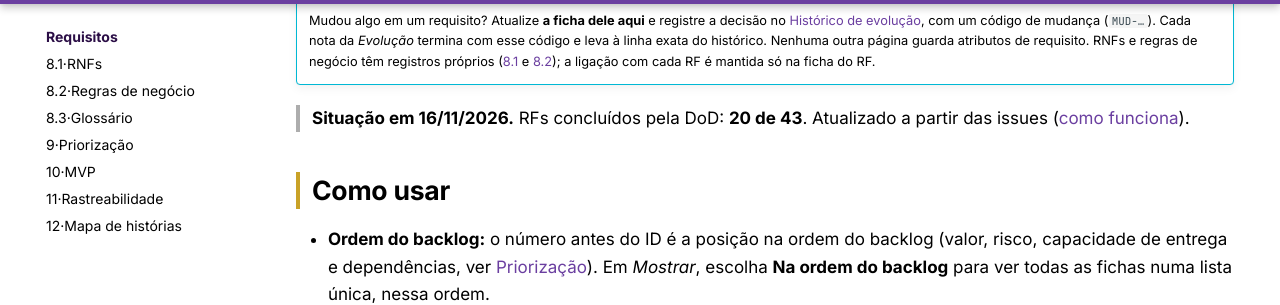
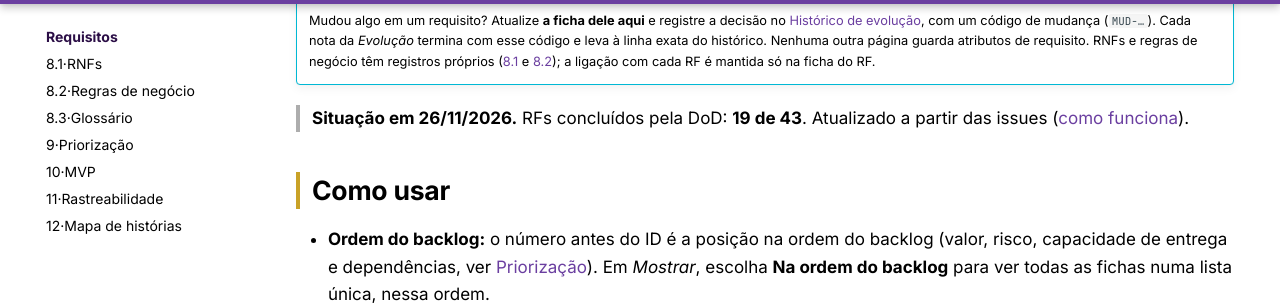
Before and after one commit to mdsreq-fga-unb/REQ-2026.2-T01-MaesGuerreiras, an MkDocs documentation site: the page built from docs/08-requisitos/index.md, in a window 1280 px wide and 900 px high, scrolled down 357 px. Shown: the part 152-457 px from the top of the window. Built offline with MkDocs 1.6.1 and Material for MkDocs 9.7.7, drawn with Linux system fonts in a browser that asks for light colours; some of the changed text lies outside the part shown.

Commit message:
Atualiza a situação dos requisitos a partir das issues

```diff
--- a/docs/08-requisitos/index.md
+++ b/docs/08-requisitos/index.md
@@ -18,7 +18,7 @@ condições, critérios, prioridade, entrega, situação e evolução. As outras
     requisito. RNFs e regras de negócio têm registros próprios
     ([8.1](rnf.md) e [8.2](regras.md)); a ligação com cada RF é mantida só na ficha do RF.
 
-> **Situação em 16/11/2026.** RFs concluídos pela DoD: **20 de 43**. Atualizado a partir das issues ([como funciona](../13-dor-dod/index.md#137-como-a-situacao-e-atualizada)).
+> **Situação em 26/11/2026.** RFs concluídos pela DoD: **19 de 43**. Atualizado a partir das issues ([como funciona](../13-dor-dod/index.md#137-como-a-situacao-e-atualizada)).
 
 ## Como usar
 
@@ -245,8 +245,8 @@ Gestão das doações de itens recebidas e distribuídas. **Valor de negócio (V
 
 </details>
 
-<details class="ficha" id="rf12" data-cp="cp2" data-release="r3" data-sprint="6" data-mvp="complemento" data-situacao="concluida" data-valor="3" data-esforco="2" data-ordem="9" data-perfis="voluntario coordenacao" markdown="1">
-<summary><span class="ficha__ordem" title="Posição na ordem do backlog">9º</span> <span class="ficha__id">RF12</span> <span class="ficha__nome">Consultar saldo de itens doados</span> <span class="ficha__chips"><span class="chip chip--mvp-complemento">MVP: Complemento</span> <span class="chip">R3</span> <span class="chip">Sprint 6</span> <span class="chip chip--sit-concluida">Concluída</span></span></summary>
+<details class="ficha" id="rf12" data-cp="cp2" data-release="r3" data-sprint="6" data-mvp="complemento" data-situacao="em-andamento" data-valor="3" data-esforco="2" data-ordem="9" data-perfis="voluntario coordenacao" markdown="1">
+<summary><span class="ficha__ordem" title="Posição na ordem do backlog">9º</span> <span class="ficha__id">RF12</span> <span class="ficha__nome">Consultar saldo de itens doados</span> <span class="ficha__chips"><span class="chip chip--mvp-complemento">MVP: Complemento</span> <span class="chip">R3</span> <span class="chip">Sprint 6</span> <span class="chip chip--sit-em-andamento">Em andamento</span></span></summary>
 
 | Parte do registro | Informação |
 | :--- | :--- |
@@ -258,8 +258,8 @@ Gestão das doações de itens recebidas e distribuídas. **Valor de negócio (V
 | Critérios de aceitação | **CA-RF12-01**: Voluntário e Coordenação consultam o saldo por categoria (entradas menos saídas), na unidade correspondente.<br>**CA-RF12-02**: A consulta responde em até 3 segundos em pelo menos 95% das requisições em conexão móvel 3G/4G (RNF03).<br>*Evidência prevista:* teste do cálculo com movimentações fictícias e medição de tempo em 3G/4G. Validação: conferência dos saldos com a coordenação. |
 | Priorização | Valor **3** (fonte: avaliação da cliente por requisito, planilha de priorização v2) · Esforço **2** · Risco: Médio: 3 s em 3G (RNF03) · Posição **9** na ordem<br>**Valor (cliente):** Should have, critério: frequência ou abrangência de uso. «É o ganho mais visível para a voluntária ("temos arroz para as sacolas desta semana?"). Mas nas primeiras semanas o saldo do sistema ainda não bate com o estoque físico, então dá para operar um tempo sem ele. Vira Must quando os dados acumularem. Como é uma consulta simples, deve cair em "Forte candidato ao MVP" na matriz.»<br>**Esforço (equipe):** esforço 1 · complexidade 2 · lacuna 2 → consolidado 1,7. A consulta precisa calcular o saldo por categoria, considerando as entradas e saídas registradas.<br>**Leitura da matriz:** Candidato ao MVP (valor 3 · esforço 2). Entre os primeiros da Fatia 2, conforme a capacidade das sprints. Pode antecipar se sobrar tempo. |
 | Entrega | MVP: **complemento** (Fatia 2). Planejado para a Release **R3**; o cálculo de saldo no back-end (31/10, issue #33), de que o RF10 depende, e a tela de consulta (01/11, issue #32) foram antecipados e entregues na Sprint **6**. Concluído pela DoD em 16/11 · Iceberg: Topo |
-| Situação | Concluída |
-| Evolução | 17/10/2026 · O replanejamento moveu este RF para a Fatia 2; a validação de 28/09 o mantinha no MVP. Resolvido pela nova matriz (29/10/2026). ([MUD-002](../14-historico/index.md#mud-002))<br>29/10/2026 · Nova matriz, com o valor dado pela cliente por requisito (planilha v2): valor 4 → 3; esforço 3 → 2; MVP: sim → complemento. ([MUD-015](../14-historico/index.md#mud-015))<br>31/10/2026 · Releases e sprints alinhadas à nova matriz (opção 1): release R1 → R3. ([MUD-018](../14-historico/index.md#mud-018))<br>31/10/2026 · A R1 passa a incluir o cálculo de saldo do RF12 no back-end, de que o RF10 depende. ([MUD-019](../14-historico/index.md#mud-019))<br>06/11/2026 · RF11 e RF12: os exemplos de categoria passam de grupos amplos para itens específicos. ([MUD-039](../14-historico/index.md#mud-039))<br>16/11/2026 · Situação: Em andamento → Concluída (issues #33 e #35). ([MUD-050](../14-historico/index.md#mud-050))<br>26/11/2026 · Sequência da entrega registrada: planejado para a R3; cálculo (31/10) e tela (01/11) antecipados na Sprint 6; concluído pela DoD em 16/11. O saldo zerado nas telas de entrada e destinação, achado na validação de 25/11, foi corrigido no PR #90, sem efeito na DoD do RF12. ([MUD-063](../14-historico/index.md#mud-063)) |
+| Situação | Em andamento |
+| Evolução | 17/10/2026 · O replanejamento moveu este RF para a Fatia 2; a validação de 28/09 o mantinha no MVP. Resolvido pela nova matriz (29/10/2026). ([MUD-002](../14-historico/index.md#mud-002))<br>29/10/2026 · Nova matriz, com o valor dado pela cliente por requisito (planilha v2): valor 4 → 3; esforço 3 → 2; MVP: sim → complemento. ([MUD-015](../14-historico/index.md#mud-015))<br>31/10/2026 · Releases e sprints alinhadas à nova matriz (opção 1): release R1 → R3. ([MUD-018](../14-historico/index.md#mud-018))<br>31/10/2026 · A R1 passa a incluir o cálculo de saldo do RF12 no back-end, de que o RF10 depende. ([MUD-019](../14-historico/index.md#mud-019))<br>06/11/2026 · RF11 e RF12: os exemplos de categoria passam de grupos amplos para itens específicos. ([MUD-039](../14-historico/index.md#mud-039))<br>16/11/2026 · Situação: Em andamento → Concluída (issues #33 e #35). ([MUD-050](../14-historico/index.md#mud-050))<br>26/11/2026 · Sequência da entrega registrada: planejado para a R3; cálculo (31/10) e tela (01/11) antecipados na Sprint 6; concluído pela DoD em 16/11. O saldo zerado nas telas de entrada e destinação, achado na validação de 25/11, foi corrigido no PR #90, sem efeito na DoD do RF12. ([MUD-063](../14-historico/index.md#mud-063))<br>26/11/2026 · Situação: Concluída → Em andamento (issues #33 e #35; reaplicar a DoD após MUD-063). ([MUD-064](../14-historico/index.md#mud-064)) |
 
 </details>
 
```
Also changed, not shown: docs/14-historico/index.md (+1 -0 lines).
